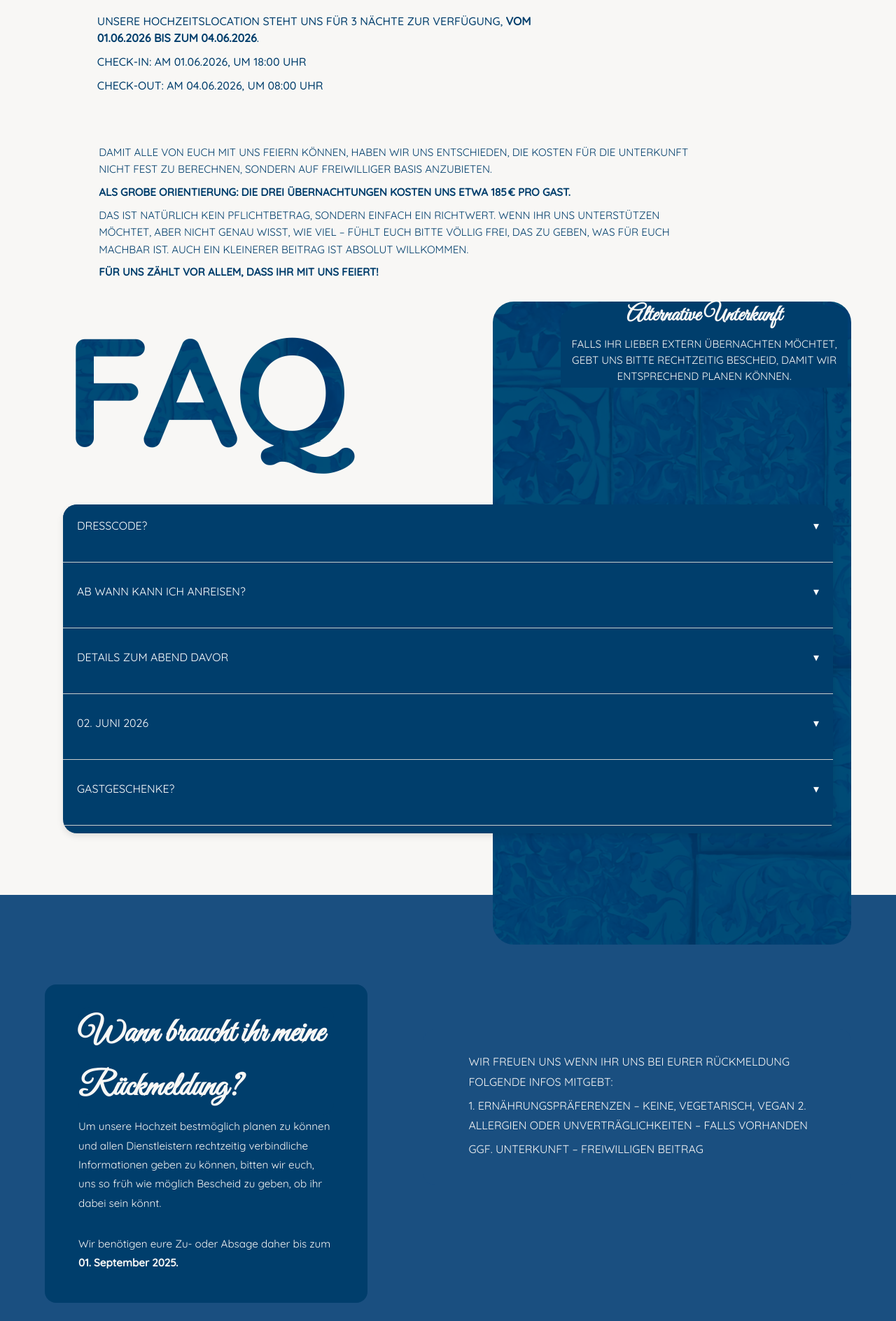
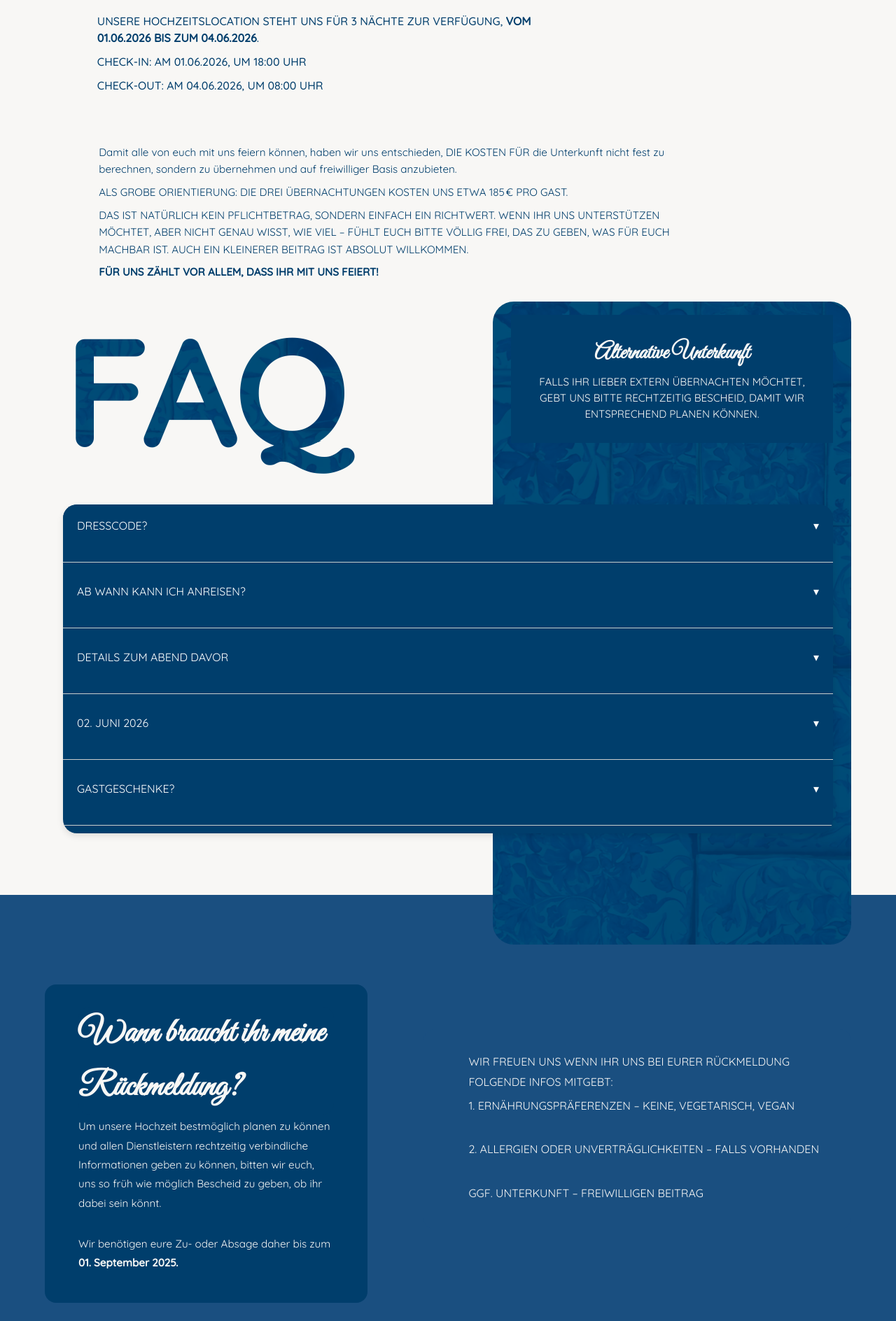
Before and after one commit to clawo/FriedaNiko, a PHP site: page /homepage.php in a window 1280 px wide. Shown: the part 1848-3736 px from the top of the page at 70% size. Run offline with PHP 8.4, Linux system fonts and the light colour scheme.

Commit message:
small changes

```diff
--- a/pages/homepage.php
+++ b/pages/homepage.php
@@ -144,9 +144,9 @@
 
       <div class="unterkunft-text">
         <p>
-          DAMIT ALLE VON EUCH MIT UNS FEIERN KÖNNEN, HABEN WIR UNS ENTSCHIEDEN, DIE KOSTEN FÜR DIE UNTERKUNFT NICHT FEST ZU BERECHNEN, SONDERN AUF FREIWILLIGER BASIS ANZUBIETEN.
+        Damit alle von euch mit uns feiern können, haben wir uns entschieden, DIE KOSTEN FÜR die Unterkunft nicht fest zu berechnen, sondern zu übernehmen und auf freiwilliger Basis anzubieten.
         </p>
-        <p><strong>ALS GROBE ORIENTIERUNG: DIE DREI ÜBERNACHTUNGEN KOSTEN UNS ETWA 185 € PRO GAST.</strong></p>
+        <p>ALS GROBE ORIENTIERUNG: DIE DREI ÜBERNACHTUNGEN KOSTEN UNS ETWA 185 € PRO GAST.</p>
         <p>
           DAS IST NATÜRLICH KEIN PFLICHTBETRAG, SONDERN EINFACH EIN RICHTWERT. WENN IHR UNS UNTERSTÜTZEN MÖCHTET, ABER NICHT GENAU WISST, WIE VIEL – FÜHLT EUCH BITTE VÖLLIG FREI, DAS ZU GEBEN, WAS FÜR EUCH MACHBAR IST. AUCH EIN KLEINERER BEITRAG IST ABSOLUT WILLKOMMEN.
         </p>
@@ -230,9 +230,11 @@
       </div>
       <div class="rsvp-right-box">
         <p>WIR FREUEN UNS WENN IHR UNS BEI EURER RÜCKMELDUNG FOLGENDE INFOS MITGEBT:</p>
-          <p>1. ERNÄHRUNGSPRÄFERENZEN – KEINE, VEGETARISCH, VEGAN
-            2. ALLERGIEN ODER UNVERTRÄGLICHKEITEN – FALLS VORHANDEN</p>
-
+        <p></p>
+          <p>1. ERNÄHRUNGSPRÄFERENZEN – KEINE, VEGETARISCH, VEGAN </p>
+          <br>
+            <p>2. ALLERGIEN ODER UNVERTRÄGLICHKEITEN – FALLS VORHANDEN</p>
+            <br>
         <p>GGF. UNTERKUNFT – FREIWILLIGEN BEITRAG</p>
       </div>
     </div>
--- a/style/styleHomepage.css
+++ b/style/styleHomepage.css
@@ -524,14 +524,15 @@
 
 .faq-info {
   position: absolute;
-  top: 0%;
+  top: 2%;
   right: 1%;
-  width: 80%;
+  left: 5%;
+  width: 90%;
+  height: 20%;
+  padding: 7%;
   text-align: center;
   z-index: 2;
   background-color: #003E6C;
-  border-top-right-radius: 20%;
-  border-top-left-radius: 20%;
 }
 
 .faq-info h3 {
```
